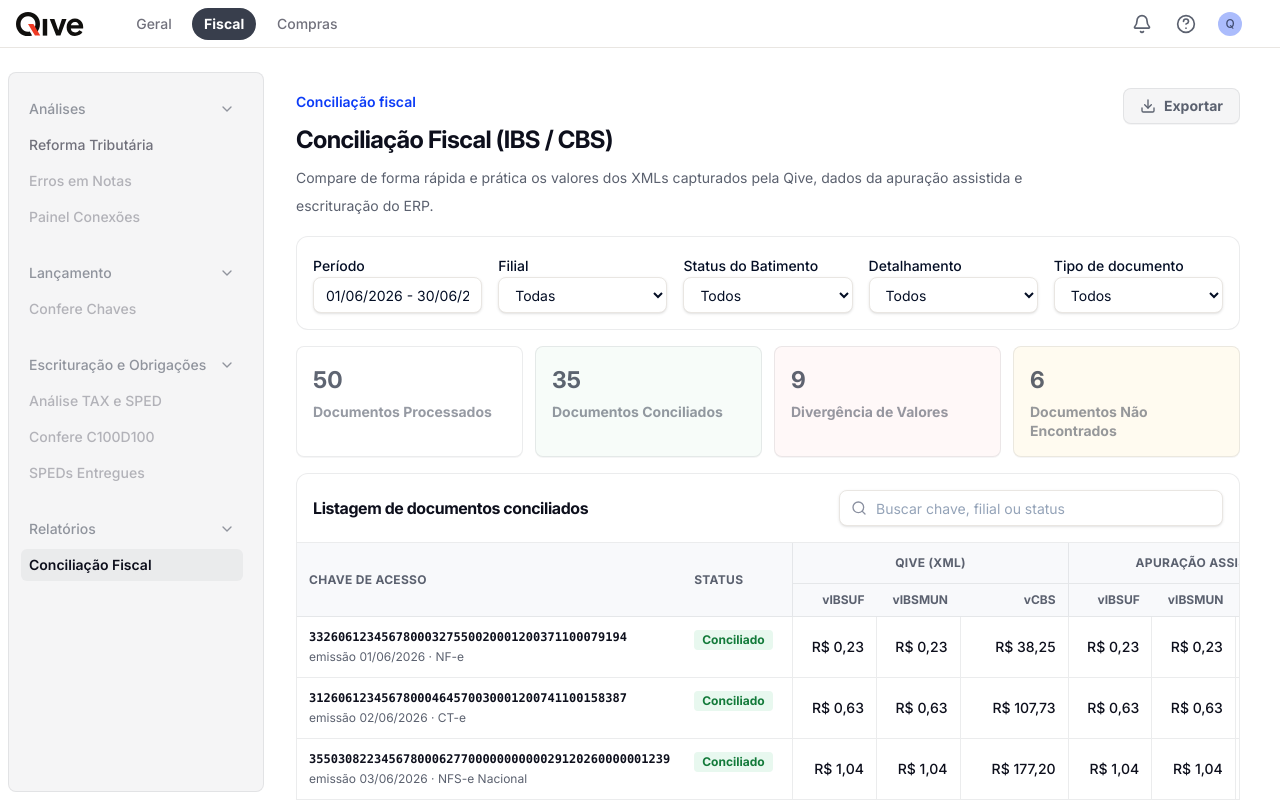
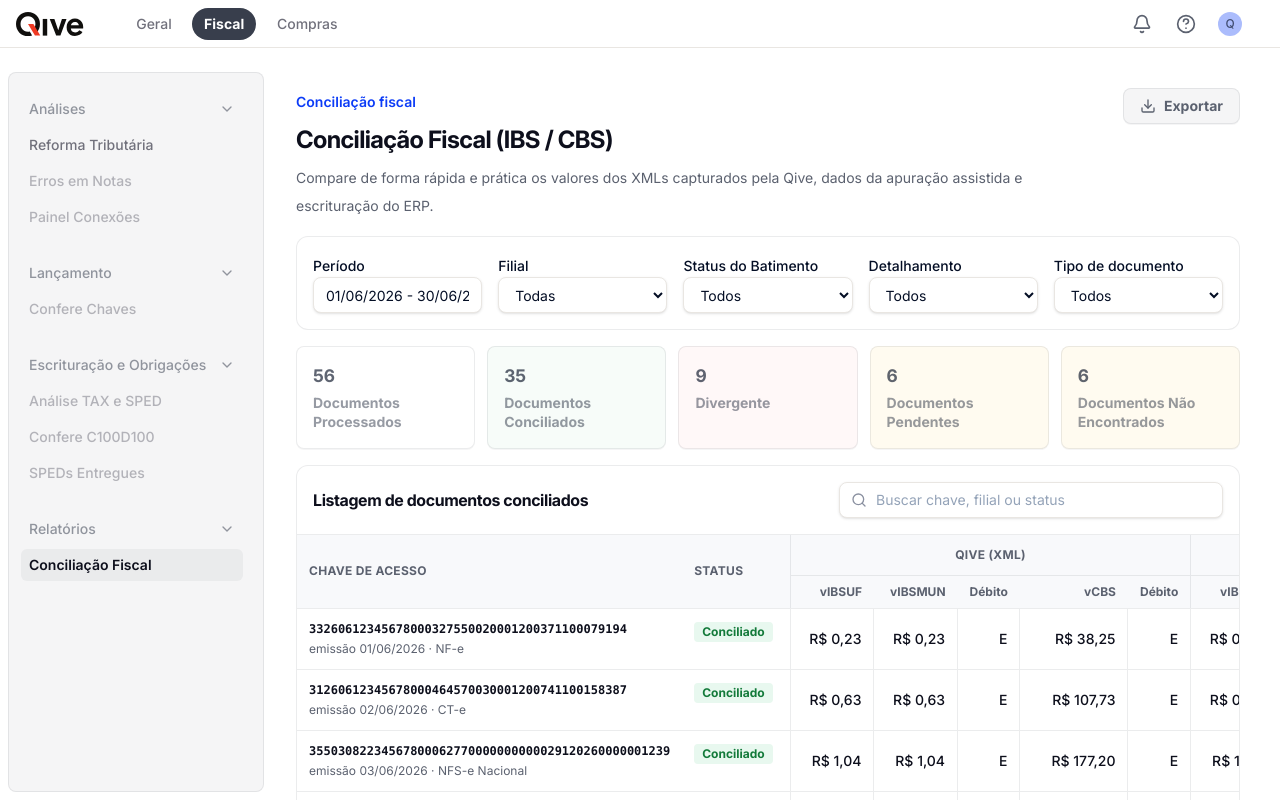
Before and after one commit to ribeiro-thiago/qive-frontend, a Next.js app: page /fiscal/conciliacao-fiscal-triplice in a window 1280 px wide. Built offline with nearby package versions, Linux system fonts and the light colour scheme.

Commit message:
Atualiza débitos na conciliação fiscal

```diff
--- a/app/(main)/fiscal/conciliacao-fiscal-triplice/page.tsx
+++ b/app/(main)/fiscal/conciliacao-fiscal-triplice/page.tsx
@@ -18,7 +18,9 @@ import { Tag } from "@/components/ui/tag";
 import { BigNumberCard } from "@/components/shared/BigNumberCard";
 import { cn } from "@/lib/utils";
 
-type ReconciliationStatus = "Conciliado" | "Divergência de Valores" | "Não Encontrado";
+type ReconciliationStatus = "Conciliado" | "Divergente" | "Pendente" | "Não Encontrado";
+
+type DebitStatus = "E" | "P";
 
 type ReconciliationDetail =
   | "Divergência de Valores ERP e XML"
@@ -32,6 +34,8 @@ type TaxValues = {
   vIBSUF: number;
   vIBSMUN: number;
   vCBS: number;
+  debitoIBSMUN: DebitStatus;
+  debitoCBS: DebitStatus;
 };
 
 type ReconciliationRow = {
@@ -53,7 +57,8 @@ type DocumentType = "CT-e" | "NF-e" | "NFS-e Nacional";
 const STATUS_OPTIONS: Array<ReconciliationStatus | "Todos"> = [
   "Todos",
   "Conciliado",
-  "Divergência de Valores",
+  "Divergente",
+  "Pendente",
   "Não Encontrado",
 ];
 
@@ -87,6 +92,8 @@ function calculateTaxes(totalNota: number): TaxValues {
     vIBSUF: roundCurrency(totalNota * 0.0005),
     vIBSMUN: roundCurrency(totalNota * 0.0005),
     vCBS: roundCurrency(totalNota * 0.085),
+    debitoIBSMUN: "E",
+    debitoCBS: "E",
   };
 }
 
@@ -126,6 +133,8 @@ function applyDetailScenario(baseTaxes: TaxValues, detalhamento?: Reconciliation
     vIBSUF: roundCurrency(baseTaxes.vIBSUF * 1.14 + 0.07),
     vIBSMUN: roundCurrency(baseTaxes.vIBSMUN * 0.86 + 0.05),
     vCBS: roundCurrency(baseTaxes.vCBS * 1.08 + 1.37),
+    debitoIBSMUN: baseTaxes.debitoIBSMUN,
+    debitoCBS: baseTaxes.debitoCBS,
   };
 
   switch (detalhamento) {
@@ -155,17 +164,30 @@ const DETAIL_SCENARIOS: ReconciliationDetail[] = [
   "Não encontrado na Apuração Assistida",
 ];
 
-const RECONCILIATION_ROWS: ReconciliationRow[] = Array.from({ length: 50 }, (_, index) => {
+const PENDING_DEBIT_SCENARIOS: Array<Pick<TaxValues, "debitoIBSMUN" | "debitoCBS">> = [
+  { debitoIBSMUN: "E", debitoCBS: "P" },
+  { debitoIBSMUN: "E", debitoCBS: "P" },
+  { debitoIBSMUN: "P", debitoCBS: "P" },
+  { debitoIBSMUN: "P", debitoCBS: "P" },
+  { debitoIBSMUN: "P", debitoCBS: "E" },
+  { debitoIBSMUN: "P", debitoCBS: "E" },
+];
+
+const RECONCILIATION_ROWS: ReconciliationRow[] = Array.from({ length: 56 }, (_, index) => {
   const tipoDocumento = (["NF-e", "CT-e", "NFS-e Nacional"] as DocumentType[])[index % 3];
-  const detalhamento = index >= 35 ? DETAIL_SCENARIOS[(index - 35) % DETAIL_SCENARIOS.length] : undefined;
-  const status: ReconciliationStatus = !detalhamento
-    ? "Conciliado"
-    : detalhamento.startsWith("Divergência")
-      ? "Divergência de Valores"
-      : "Não Encontrado";
+  const pendingDebitScenario = index >= 50 ? PENDING_DEBIT_SCENARIOS[index - 50] : undefined;
+  const detalhamento = index >= 35 && index < 50 ? DETAIL_SCENARIOS[(index - 35) % DETAIL_SCENARIOS.length] : undefined;
+  const status: ReconciliationStatus = pendingDebitScenario
+    ? "Pendente"
+    : !detalhamento
+      ? "Conciliado"
+      : detalhamento.startsWith("Divergência")
+        ? "Divergente"
+        : "Não Encontrado";
   const totalNota = roundCurrency(450 + ((index * 733) % 28500) + (index % 7) * 84.37);
   const baseTaxes = calculateTaxes(totalNota);
-  const values = applyDetailScenario(baseTaxes, detalhamento);
+  const taxesWithDebit = pendingDebitScenario ? { ...baseTaxes, ...pendingDebitScenario } : baseTaxes;
+  const values = applyDetailScenario(taxesWithDebit, detalhamento);
 
   return {
     chaveAcesso: buildDocumentKey(index + 1, tipoDocumento),
@@ -180,7 +202,8 @@ const RECONCILIATION_ROWS: ReconciliationRow[] = Array.from({ length: 50 }, (_,
   };
 });
 
-const TAX_KEYS: Array<keyof TaxValues> = ["vIBSUF", "vIBSMUN", "vCBS"];
+const TAX_KEYS = ["vIBSUF", "vIBSMUN", "vCBS"] as const;
+const TAX_COLUMNS: Array<keyof TaxValues> = ["vIBSUF", "vIBSMUN", "debitoIBSMUN", "vCBS", "debitoCBS"];
 
 function formatCurrency(value: number | null | undefined): string {
   if (value === null || value === undefined) return "—";
@@ -189,6 +212,10 @@ function formatCurrency(value: number | null | undefined): string {
     style: "currency",
     currency: "BRL",
   });
+}
+
+function isTaxValueKey(key: keyof TaxValues): key is (typeof TAX_KEYS)[number] {
+  return TAX_KEYS.includes(key as (typeof TAX_KEYS)[number]);
 }
 
 function getValuesDelta(a: TaxValues | null, b: TaxValues | null): number {
@@ -210,6 +237,14 @@ function getMaxDelta(row: ReconciliationRow): number {
   return Math.max(getValuesDelta(row.qive, row.erp), getValuesDelta(row.qive, getApuracaoValues(row)));
 }
 
+function formatTaxCellValue(values: Partial<Record<keyof TaxValues, number | DebitStatus | null>> | null, key: keyof TaxValues): string {
+  const value = values?.[key];
+
+  if (isTaxValueKey(key)) return formatCurrency(value as number | null | undefined);
+
+  return value === "E" || value === "P" ? value : "—";
+}
+
 function getStatusTagClasses(status: ReconciliationStatus) {
   if (status === "Conciliado") {
     return {
@@ -219,7 +254,7 @@ function getStatusTagClasses(status: ReconciliationStatus) {
     };
   }
 
-  if (status === "Divergência de Valores") {
+  if (status === "Divergente") {
     return {
       bgColor: "bg-[#FDECEC]",
       textColor: "text-[#B42318]",
@@ -238,10 +273,10 @@ function StatusTag({ status }: { status: ReconciliationStatus }) {
   return <Tag {...getStatusTagClasses(status)}>{status}</Tag>;
 }
 
-function TaxValueCells({ values, groupStart = false }: { values: Partial<Record<keyof TaxValues, number | null>> | null; groupStart?: boolean }) {
+function TaxValueCells({ values, groupStart = false }: { values: Partial<Record<keyof TaxValues, number | DebitStatus | null>> | null; groupStart?: boolean }) {
   return (
     <>
-      {TAX_KEYS.map((key, index) => (
+      {TAX_COLUMNS.map((key, index) => (
         <td
           key={key}
           className={cn(
@@ -249,7 +284,7 @@ function TaxValueCells({ values, groupStart = false }: { values: Partial<Record<
             (groupStart || index === 0) && "border-l border-[rgba(4,14,35,0.08)]",
           )}
         >
-          {formatCurrency(values?.[key])}
+          {formatTaxCellValue(values, key)}
         </td>
       ))}
     </>
@@ -317,7 +352,10 @@ export default function ConciliacaoFiscalTriplicePage() {
   const metrics = React.useMemo(() => {
     const totalOk = RECONCILIATION_ROWS.filter((row) => row.status === "Conciliado").length;
     const totalDivergencias = RECONCILIATION_ROWS.filter(
-      (row) => row.status === "Divergência de Valores",
+      (row) => row.status === "Divergente",
+    ).length;
+    const totalPendentes = RECONCILIATION_ROWS.filter(
+      (row) => row.status === "Pendente",
     ).length;
     const totalLimbo = RECONCILIATION_ROWS.filter(
       (row) => row.status === "Não Encontrado",
@@ -327,6 +365,7 @@ export default function ConciliacaoFiscalTriplicePage() {
       totalChaves: RECONCILIATION_ROWS.length,
       totalOk,
       totalDivergencias,
+      totalPendentes,
       totalLimbo,
     };
   }, []);
@@ -377,10 +416,11 @@ export default function ConciliacaoFiscalTriplicePage() {
         </CardContent>
       </Card>
 
-      <div className="grid gap-3 md:grid-cols-2 xl:grid-cols-4">
+      <div className="grid gap-3 md:grid-cols-2 xl:grid-cols-5">
         <BigNumberCard value={metrics.totalChaves} label="Documentos Processados" disableWhenZero={false} />
         <BigNumberCard value={metrics.totalOk} label="Documentos Conciliados" disableWhenZero={false} className="bg-[#F7FCF9]" />
-        <BigNumberCard value={metrics.totalDivergencias} label="Divergência de Valores" disableWhenZero={false} className="bg-[#FFF8F8]" />
+        <BigNumberCard value={metrics.totalDivergencias} label="Divergente" disableWhenZero={false} className="bg-[#FFF8F8]" />
+        <BigNumberCard value={metrics.totalPendentes} label="Documentos Pendentes" disableWhenZero={false} className="bg-[#FFFBF0]" />
         <BigNumberCard value={metrics.totalLimbo} label="Documentos Não Encontrados" disableWhenZero={false} className="bg-[#FFFBF0]" />
       </div>
 
@@ -403,19 +443,19 @@ export default function ConciliacaoFiscalTriplicePage() {
           </div>
 
           <div className="overflow-x-auto">
-            <table className="w-full min-w-[1280px] border-collapse text-sm">
+            <table className="w-full min-w-[1680px] border-collapse text-sm">
               <thead>
                 <tr className="border-b border-[rgba(4,14,35,0.08)] bg-[#F8F9FB] text-left text-xs font-bold uppercase tracking-wide text-[#5B616F]">
                   <th rowSpan={2} className="w-[280px] px-3 py-3">Chave de Acesso</th>
                   <th rowSpan={2} className="w-[180px] px-3 py-3">Status</th>
-                  <th colSpan={3} className="border-l border-[rgba(4,14,35,0.08)] px-3 py-3 text-center">Qive (XML)</th>
-                  <th colSpan={3} className="border-l border-[rgba(4,14,35,0.08)] px-3 py-3 text-center">Apuração Assistida</th>
-                  <th colSpan={3} className="border-l border-[rgba(4,14,35,0.08)] px-3 py-3 text-center">ERP (Escrituração)</th>
+                  <th colSpan={5} className="border-l border-[rgba(4,14,35,0.08)] px-3 py-3 text-center">Qive (XML)</th>
+                  <th colSpan={5} className="border-l border-[rgba(4,14,35,0.08)] px-3 py-3 text-center">Apuração Assistida</th>
+                  <th colSpan={5} className="border-l border-[rgba(4,14,35,0.08)] px-3 py-3 text-center">ERP (Escrituração)</th>
                   <th rowSpan={2} className="border-l border-[rgba(4,14,35,0.08)] px-3 py-3 text-right">Divergência</th>
                 </tr>
                 <tr className="border-b border-[rgba(4,14,35,0.08)] bg-[#F8F9FB] text-xs font-bold text-[#5B616F]">
                   {Array.from({ length: 3 }).map((_, groupIndex) =>
-                    TAX_KEYS.map((key, index) => (
+                    TAX_COLUMNS.map((key, index) => (
                       <th
                         key={`${groupIndex}-${key}`}
                         className={cn(
@@ -423,7 +463,7 @@ export default function ConciliacaoFiscalTriplicePage() {
                           index === 0 && "border-l border-[rgba(4,14,35,0.08)]",
                         )}
                       >
-                        {key}
+                        {key === "debitoIBSMUN" || key === "debitoCBS" ? "Débito" : key}
                       </th>
                     )),
                   )}
@@ -484,7 +524,7 @@ export default function ConciliacaoFiscalTriplicePage() {
             <div className="space-y-4 p-4">
               <div className="rounded-lg border border-[rgba(4,14,35,0.08)] bg-[#FAFBFC] p-3">
                 <div className="mb-2 flex items-center gap-2">
-                  {selectedRow.status === "Divergência de Valores" ? (
+                  {selectedRow.status === "Divergente" ? (
                     <AlertTriangle className="h-4 w-4 text-[#B42318]" />
                   ) : (
                     <FileSearch className="h-4 w-4 text-[#946200]" />
```
